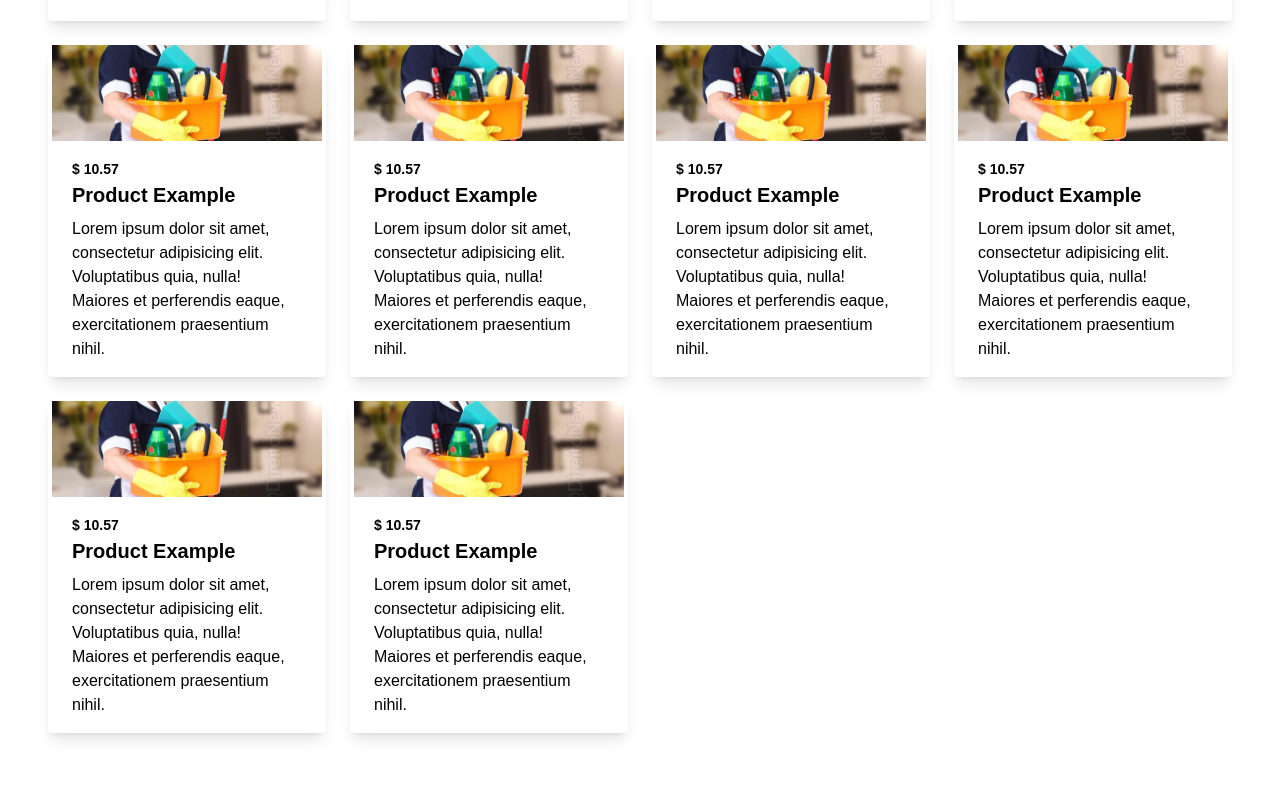
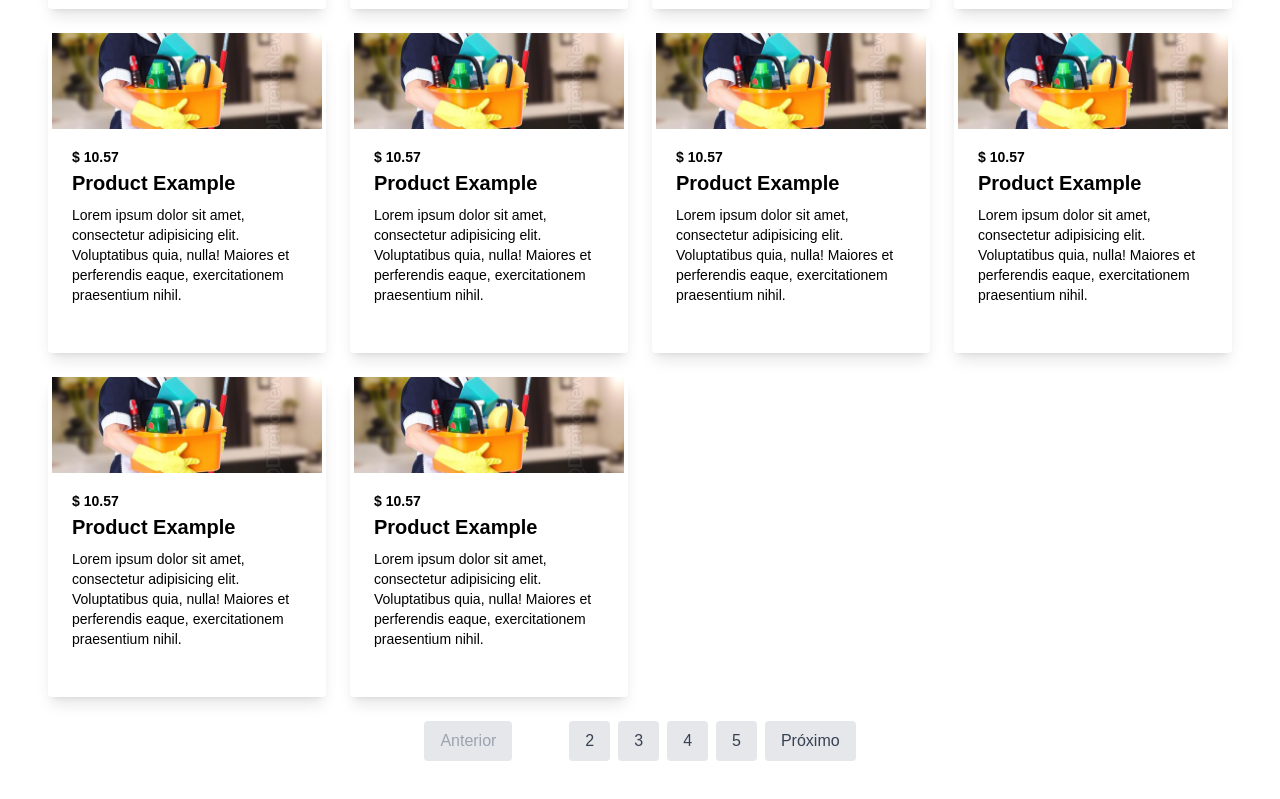
Before and after one commit to solebellsBEACH/help-casa, a Next.js app: page / in a window 1280 px wide. Shown: the part 1086-1885 px from the top of the page. Built offline with nearby package versions, Linux system fonts and the light colour scheme.

Commit message:
feat: adding page structure

```diff
--- a/src/pages/index.tsx
+++ b/src/pages/index.tsx
@@ -23,6 +23,14 @@ export const Content = styled.section`
 export default function Home() {
 
   const [searchName, setSearchName] = useState("")
+  const [currentPage, setCurrentPage] = useState(1);
+  const totalPages = 5;
+
+  const handlePageChange = (page: number) => {
+    if (page > 0 && page <= totalPages) {
+      setCurrentPage(page);
+    }
+  };
 
   const onSubmit = () => {
 
@@ -48,7 +56,11 @@ export default function Home() {
       <Content>
         <LibComponents.SharedComponents.SearchContent setState={setSearchName} state={searchName} />
         <LibComponents.SharedComponents.ItensList data={itensListData} />
+        <LibComponents.SharedComponents.Pagination currentPage={currentPage}
+          totalPages={totalPages}
+          onPageChange={handlePageChange} />
       </Content>
+      <LibComponents.SharedComponents.Footer />
     </div>
   );
 }
--- /dev/null
+++ b/src/pages/shared/components/shared/Footer/index.tsx
@@ -0,0 +1,67 @@
+import React from 'react';
+import styled from 'styled-components';
+
+const FooterContainer = styled.footer`
+  background-color: var(--primary); /* Cinza escuro */
+  color: #f9fafb; /* Branco */
+  padding: 1.5rem 2rem;
+  display: flex;
+  justify-content: space-between;
+  align-items: center;
+  flex-wrap: wrap;
+
+  a {
+    text-decoration: none;
+    margin: 0 0.5rem;
+
+    &:hover {
+      text-decoration: underline;
+    }
+  }
+
+  p {
+    margin: 0;
+    font-size: 0.875rem; /* Texto menor */
+  }
+
+  @media (max-width: 768px) {
+    flex-direction: column;
+    text-align: center;
+    gap: 1rem;
+  }
+`;
+
+const SocialLinks = styled.div`
+  display: flex;
+  gap: 1rem;
+
+  a {
+    font-size: 1.5rem; /* Ícones maiores */
+    transition: color 0.2s;
+
+    &:hover {
+      color: #3b82f6;
+    }
+  }
+`;
+
+const Footer: React.FC = () => {
+    return (
+        <FooterContainer>
+            <p>&copy; {new Date().getFullYear()} My Website. Todos os direitos reservados.</p>
+            <SocialLinks>
+                <a href="https://twitter.com" target="_blank" rel="noopener noreferrer">
+                    Twitter
+                </a>
+                <a href="https://facebook.com" target="_blank" rel="noopener noreferrer">
+                    Facebook
+                </a>
+                <a href="https://instagram.com" target="_blank" rel="noopener noreferrer">
+                    Instagram
+                </a>
+            </SocialLinks>
+        </FooterContainer>
+    );
+};
+
+export default Footer;
--- a/src/pages/shared/components/shared/ItensList/index.tsx
+++ b/src/pages/shared/components/shared/ItensList/index.tsx
@@ -9,14 +9,15 @@ interface IItensListProps {
 
 const ProductItem = ({ data }: { data: { name: string, description: string, price: number } }) => {
     return (
-        <div className="max-w-sm rounded overflow-hidden shadow-lg">
+        <div className="max-w-sm rounded overflow-hidden shadow-lg item-product">
             <img className="w-full h-24 px-1 product-image" src="/images/product-image-example.png" />
             <div className="px-6 py-4">
                 <span className="inline-block bg-gray-200 rounded-full text-sm font-semibold text-gray-700">$ {data.price}</span>
                 <div className="font-bold text-xl mb-2">{data.name}</div>
-                <p className="text-gray-700 text-base">
+                <p className="text-gray-700 text-sm">
                     {data.description}
                 </p>
+                <button className='bg-primary w-full my-2 rounded details-button'>Ver detalhes</button>
             </div>
         </div>
     );
@@ -25,6 +26,19 @@ const ProductItem = ({ data }: { data: { name: string, description: string, pric
 const Container = styled.div`
     .product-image {
         object-fit: cover;
+    }
+    .details-button{
+            color: white;
+            height:0px;
+    }
+    .item-product{
+
+        &:hover{
+            margin: 0.2rem;
+            .details-button{
+                height: 2.5rem
+            }
+        }
     }
 `
 
--- /dev/null
+++ b/src/pages/shared/components/shared/Pagination/index.tsx
@@ -0,0 +1,73 @@
+import React from 'react';
+import styled from 'styled-components';
+
+interface PaginationProps {
+    currentPage: number;
+    totalPages: number;
+    onPageChange: (page: number) => void;
+}
+
+const PaginationContainer = styled.nav`
+  display: flex;
+  justify-content: center;
+  align-items: center;
+  gap: 0.5rem;
+  margin-top: 1.5rem;
+`;
+
+const PageButton = styled.button<{ isActive?: boolean }>`
+  padding: 0.5rem 1rem;
+  border-radius: 0.25rem;
+  border: none;
+  cursor: pointer;
+  font-size: 1rem;
+  background-color: ${({ isActive }) => (isActive ? 'var(--primary)' : '#e5e7eb')};
+  color: ${({ isActive }) => (isActive ? '#fff' : '#374151')};
+  transition: all 0.2s ease;
+
+  &:hover {
+    background-color: ${({ isActive }) => (isActive ? 'var(--primary)' : '#d1d5db')};
+  }
+
+  &:disabled {
+    background-color: #e5e7eb;
+    color: #9ca3af;
+    cursor: not-allowed;
+  }
+`;
+
+const Pagination: React.FC<PaginationProps> = ({
+    currentPage,
+    totalPages,
+    onPageChange,
+}) => {
+    const pageNumbers = Array.from({ length: totalPages }, (_, i) => i + 1);
+
+    return (
+        <PaginationContainer>
+            <PageButton
+                onClick={() => onPageChange(currentPage - 1)}
+                disabled={currentPage === 1}
+            >
+                Anterior
+            </PageButton>
+            {pageNumbers.map((number) => (
+                <PageButton
+                    key={number}
+                    onClick={() => onPageChange(number)}
+                    isActive={number === currentPage}
+                >
+                    {number}
+                </PageButton>
+            ))}
+            <PageButton
+                onClick={() => onPageChange(currentPage + 1)}
+                disabled={currentPage === totalPages}
+            >
+                Próximo
+            </PageButton>
+        </PaginationContainer>
+    );
+};
+
+export default Pagination;
--- a/src/pages/shared/components/shared/index.ts
+++ b/src/pages/shared/components/shared/index.ts
@@ -1,9 +1,13 @@
+import Footer from "./Footer"
 import Header from "./Header"
 import ItensList from "./ItensList"
+import Pagination from "./Pagination"
 import SearchContent from "./SearchContent"
 
 export const SharedComponents = {
     Header,
     ItensList,
-    SearchContent
+    SearchContent,
+    Pagination,
+    Footer
 }
```
